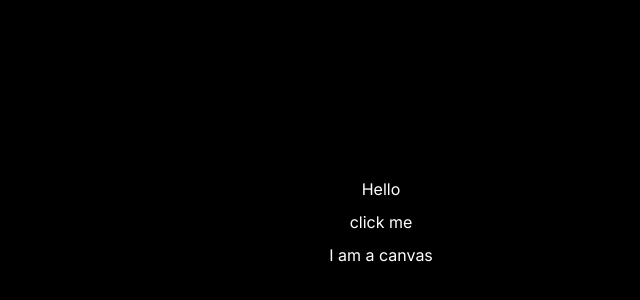
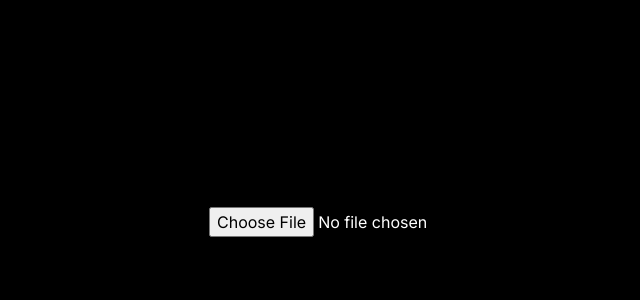
Before and after one commit to alexis-wei/painting, a Next.js app in the folder frontend/: page / in a window 1280 px wide. Shown: the part 178-478 px from the top of the page, without its empty margins (259-899 px from the left). Built offline with nearby package versions, Linux system fonts and the light colour scheme.

Commit message:
display uploaded image

```diff
--- a/frontend/src/app/page.tsx
+++ b/frontend/src/app/page.tsx
@@ -1,12 +1,41 @@
+'use client';
+
+import { useState, ChangeEvent } from 'react';
 import Canvas from '@/components/canvas';
-export default function Home() {
+
+const Main = () => {
+  const [selectedFile, setSelectedFile] = useState<File | null>(null);
+  const [preview, setPreview] = useState<string | null>(null);
+
+  const handleFileChange = (event: ChangeEvent<HTMLInputElement>) => {
+    const file = event.target.files ? event.target.files[0] : null;
+    if (file && file.type.startsWith('image/')) {
+      setSelectedFile(file);
+
+      // Generate a preview URL
+      const reader = new FileReader();
+
+      reader.onloadend = () => {
+        setPreview(reader.result as string);
+      };
+      reader.readAsDataURL(file);
+    } else {
+      setSelectedFile(null);
+      setPreview(null);
+    }
+  };
+
   return (
-    <main className='flex h-screen w-screen grow flex-col'>
-      <div className='flex h-full w-full flex-col items-center justify-center gap-2'>
-        <span>Hello</span>
-        <button className='w-[400px] border border-black'>click me</button>
-        <Canvas />
+    <main className='flex-co flex h-screen w-screen grow'>
+      <div className='flex h-full w-full flex-col items-center justify-center gap-2 p-4'>
+        {preview ? (
+          <Canvas imgSrc={preview} />
+        ) : (
+          <input type='file' onChange={handleFileChange} className='w-fit' />
+        )}
       </div>
     </main>
   );
-}
+};
+
+export default Main;
--- a/frontend/src/components/canvas.tsx
+++ b/frontend/src/components/canvas.tsx
@@ -1,3 +1,19 @@
-export default function Canvas() {
-  return <h1>I am a canvas</h1>;
-}
+import React from 'react';
+
+type Props = {
+  imgSrc: string;
+};
+
+const Canvas: React.FC<Props> = ({ imgSrc }) => {
+  return (
+    <div className='relative left-0 top-0 h-full w-full border border-gray-50'>
+      <img
+        className='relative left-0 top-0'
+        src={imgSrc}
+        alt='uploaded image'
+      />
+    </div>
+  );
+};
+
+export default Canvas;
```
